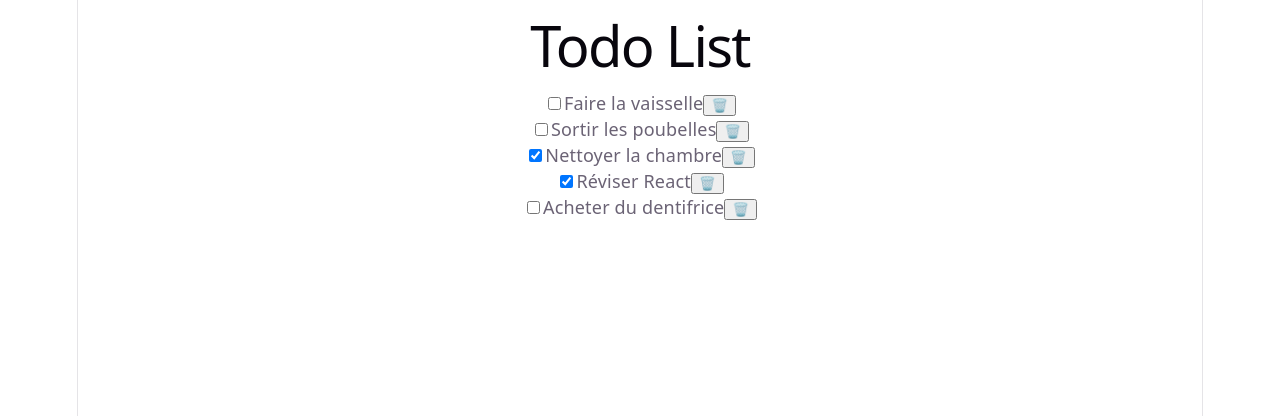
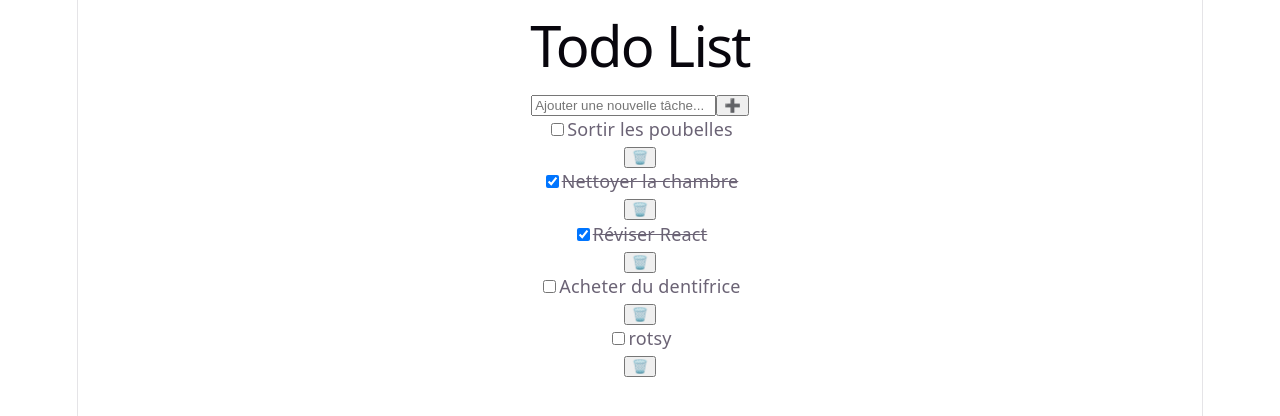
Before and after one commit to FitiavanaRM/TodoList_React, a React (Vite) app: page / in a window 1280 px wide. Shown: the top 416 px of the page. Built offline with nearby package versions, Linux system fonts and the light colour scheme; data requests are answered from the project's data file.

Commit message:
Modification de tt les codes

```diff
--- a/db.json
+++ b/db.json
@@ -1,29 +1,30 @@
 {
   "list": [
     {
-            "title": "Faire la vaisselle",
-            "status": false,
-            "id": 1
-        },
-        {
       "title": "Sortir les poubelles",
       "status": false,
-            "id": 2
+      "id": "2"
     },
     {
       "title": "Nettoyer la chambre",
       "status": true,
-            "id": 3
+      "id": "3"
     },
     {
       "title": "Réviser React",
       "status": true,
-            "id": 4
+      "id": "4"
     },
     {
       "title": "Acheter du dentifrice",
       "status": false,
-            "id": 5
+      "id": "5"
+    },
+    {
+      "title": "rotsy",
+      "status": false,
+      "id": "5NOKUgUGXMw"
     }
-    ]
+  ],
+  "$schema": "./node_modules/json-server/schema.json"
 }
--- a/src/components/TodoList.jsx
+++ b/src/components/TodoList.jsx
@@ -3,47 +3,95 @@ import "./TodoList.css";
 
 function TodoList() {
     const [list, setList] = useState([]);
+    const [newTodoTitle, setNewTodoTitle] = useState("");
 
     useEffect(() => {
         fetch('http://localhost:3000/list')
             .then((response) => response.json())
-            .then((data) => {
-                console.log(data);
-                setList(data);
-            })
-            .catch((error) => console.log(error));
+            .then((data) => setList(data))
+            .catch((error) => console.error(error));
     }, []);
 
-    const toogleTodo = (id) => {
+    const addTodo = (e) => {
+        e.preventDefault();
+        if (!newTodoTitle.trim()) {
+            return;
+        }
+        const newTodo = {
+            title: newTodoTitle,
+            status: false
+        };
+
+        fetch('http://localhost:3000/list', {
+            method: 'POST',
+            headers: {
+                'Content-Type': 'application/json'
+            },
+            body: JSON.stringify(newTodo)
+        })
+        .then((response) => response.json())
+        .then((createdTodo) => {
+            setList([...list, createdTodo]);
+            setNewTodoTitle("");
+        })
+        .catch((error) => console.error(error));
+    };
+
+    const toggleTodo = (id) => {
         setList(list.map(item =>
             item.id === id ? { ...item, status: !item.status } : item
         ));
     };
 
     const deleteTodo = (id) => {
-        const updatedList = list.filter(item => item.id !== id);
-        setList(updatedList);
+        fetch(`http://localhost:3000/list/${id}`, { method: 'DELETE' })
+            .then((response) => {
+                if (response.ok) {
+                    setList(list.filter(item => item.id !== id));
                 }
+            })
+            .catch((error) => console.error(error));
+    };
+
     return (
         <div className="todo-container">
             <h1>Todo List</h1>
+
+            <form onSubmit={addTodo} className="add-todo-form">
+                <input
+                    type="text"
+                    placeholder="Ajouter une nouvelle tâche..."
+                    value={newTodoTitle}
+                    onChange={(e) => setNewTodoTitle(e.target.value)}
+                />
+                <button type="submit">➕</button>
+            </form>
+
+            <div className="todo-items-list">
                 {Array.isArray(list) && list.map((l) => (
                     <div className="todo-item" key={l.id}>
+                        <div className="todo-content">
                             <input
                                 type="checkbox"
                                 checked={l.status}
-                        onChange={() => toogleTodo(l.id)}
+                                onChange={() => toggleTodo(l.id)}
                             />
-                    <span>{l.title}</span>
+                            <span style={{ textDecoration: l.status ? "line-through" : "none" }}>
+                                {l.title}
+                            </span>
+                        </div>
+
                         <button
                             className="delete-btn"
                             onClick={() => deleteTodo(l.id)}
+                            title="Supprimer cette tâche"
                         >
                             🗑️
                         </button>
                     </div>
                 ))}
             </div>
+        </div>
     );
 }
 
```
Lines whose indentation alone changed are shown as unchanged.
